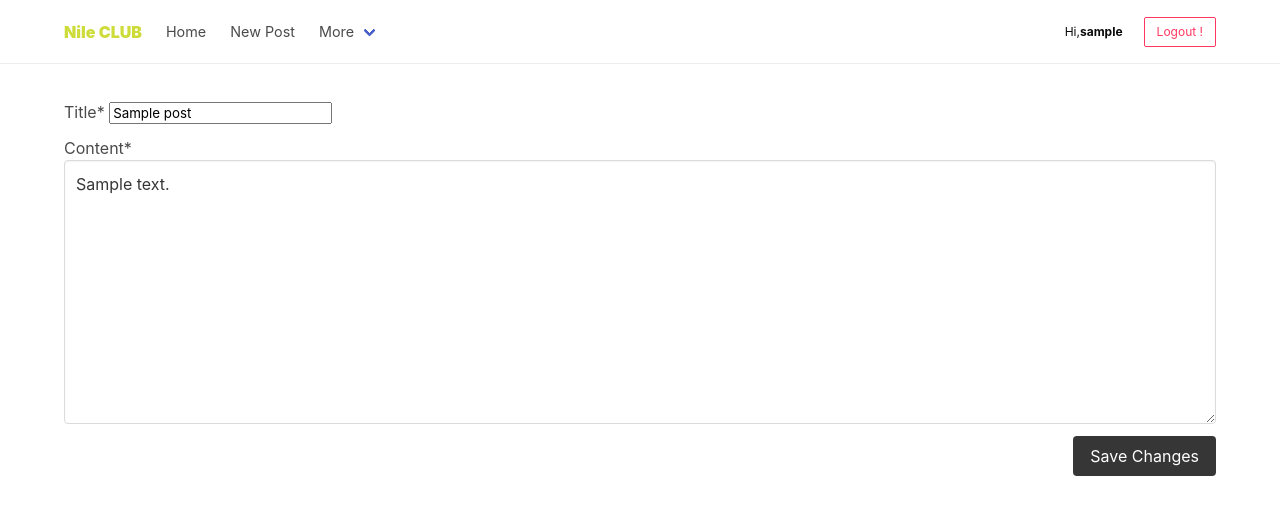
After one commit to Maxo166/blog_post_django_atuh, a Django app: page /edit_post/1 in a window 1280 px wide. The commit adds this page. Shown: the top 515 px of the page. Run offline with Django 4.2, Linux system fonts and the light colour scheme; a user stored in the database is signed in; tables that the repository leaves empty hold one stand-in row (values such as "Sample post"); some libraries are stand-ins or nearby versions.

Commit message:
adding [ Editing Post ] functionality ,with some redirecting issues

```diff
--- a/src/main/static/css/base.css
+++ b/src/main/static/css/base.css
@@ -1,3 +1,8 @@
+.navbar-brand a.navbar-item strong {
+    font-weight: 900 !important;
+    color: #cddc39;
+    font-size: 1rem;
+}
 @media screen and (min-width: 1024px){
     .navbar {
         min-height: 4rem;
@@ -69,3 +74,14 @@
     line-height: 2 !important;
     text-align:justify;
 }
+
+/*  */
+h3.head {
+    border-bottom: 1px solid #eeeeee;
+    padding: .75rem 0px;
+    color: #7a7a7a;
+}
+.detail-page .card-content {
+    padding: 0px;
+    margin:0px
+}
--- /dev/null
+++ b/src/main/templates/main/edit-page.html
@@ -0,0 +1,16 @@
+{% extends 'main/base.html' %} {% block title %}Edit Post{% endblock title %}
+<span></span>
+{% load crispy_forms_tags %} {% block body %}
+<div>
+    <form action="" method="post">
+        {% csrf_token %} {{ form|crispy }}
+        <div class="feild">
+            <div class="control is-flex is-justify-content-flex-end">
+                <button type="submit" class="button is-dark">
+                    Save Changes
+                </button>
+            </div>
+        </div>
+    </form>
+</div>
+{% endblock body %}
--- a/src/main/urls.py
+++ b/src/main/urls.py
@@ -7,7 +7,8 @@ urlpatterns = [
     path('index', views.index, name='index'),
     path('signup', views.signup, name='signup'),
     path('create_post', views.create_post, name='create_post'),
-    path('posts/<int:id>', views.post_details, name='post_details'),
+    path('post_detail/<int:id>', views.post_details, name='post_details'),
+    path('edit_post/<int:id>', views.update_post, name='update_post'),
     path('password_change/', views.change_password, name='change_password'),
 
 ]
--- a/src/main/views.py
+++ b/src/main/views.py
@@ -1,10 +1,10 @@
-from pyexpat.errors import messages
+from django.contrib import messages
 from django.contrib.auth import authenticate, login, logout, update_session_auth_hash
 from django.contrib.auth.decorators import login_required
 from django.contrib.auth.models import User
 from django.contrib.auth.forms import PasswordChangeForm
 from django.http import Http404
-from django.shortcuts import redirect, render
+from django.shortcuts import get_object_or_404, redirect, render
 
 from .forms import PostForm, RegisterForm, CommentForm
 from .models import Post
@@ -61,30 +61,24 @@ def post_details(request, id):
                       'comments': comments,
                       'form': form,
                   })
-# @login_required(login_url='/login')
-# def post_details(request, id):
-#     try:
-#         post_detail = Post.objects.get(pk=id)
-#     except post_detail.DoesNotExist:
-#         raise Http404(f"post with the id ({id}) is Not Found")
-#     if post_detail:
-#         comments = post_detail.comments.all()
-#         if request.method == 'POST':
-#             form = CommentForm(request.POST)
-#             if form.is_valid():
-#                 comment = form.save(commit=False)
-#                 comment.author = request.user
-#                 comment.post = post_detail
-#                 comment.save()
-#                 return redirect('/posts/id')
-#         else:
-#             form = CommentForm()
-#     return render(request, 'main/post_details.html',
-#                   {
-#                       'post_detail': post_detail,
-#                       'comments': comments,
-#                       'form': form,
-#                   })
+
+
+@login_required(login_url='/login')
+def update_post(request, id):
+    post = get_object_or_404(Post, id=id)
+
+    form = PostForm(request.POST or None, instance=post)
+    if form.is_valid:
+        post = form.save(commit=False)
+        post.save()
+        messages.success(request, "You successfully updated the post")
+        # return redirect('/index')
+    else:
+        messages.error(
+            'The form was not updated successfully. Please enter in a title and content')
+        form = PostForm()
+
+    return render(request, "main/edit-page.html", {'form': form})
 
 
 def signup(request):
```
Also changed, not shown: src/main/templates/main/create-post.html (+4 -3 lines), src/main/templates/main/index.html (+7 -3 lines), src/main/templates/main/post_details.html (+11 -4 lines).
